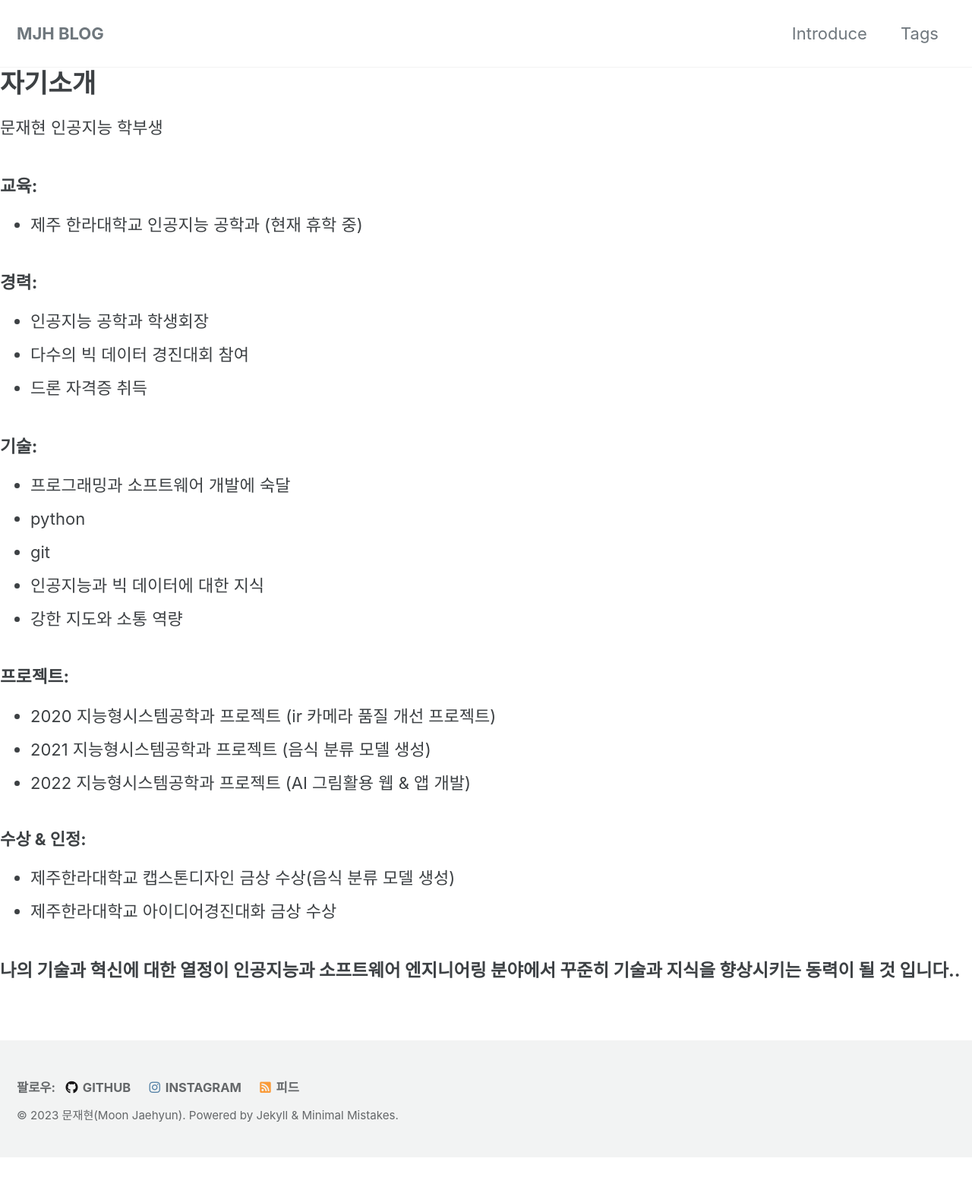
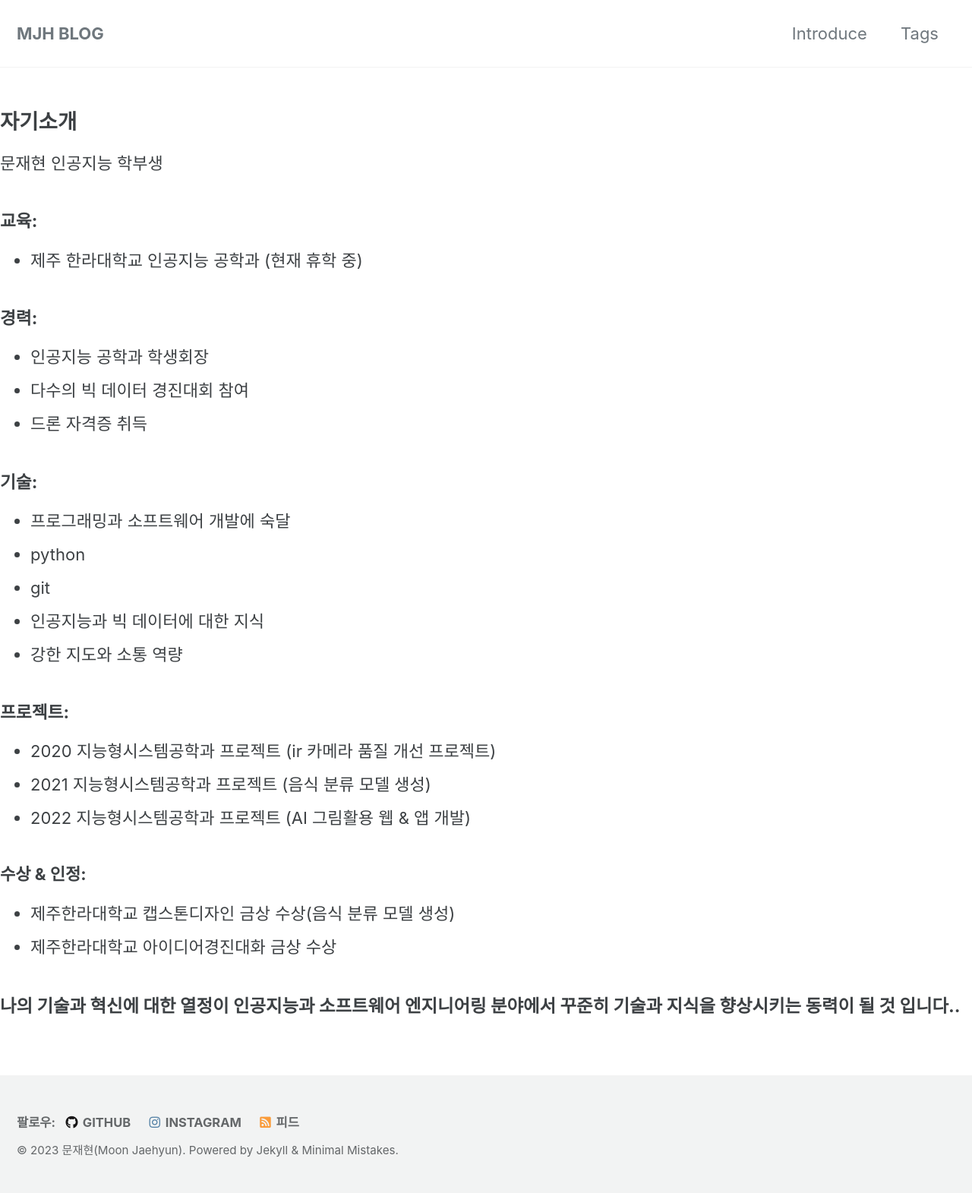
Before and after one commit to MoonJaehyun/blogtest1, a Jekyll site: the page built from _pages/about.md, in a window 1280 px wide. Shown: the whole page at 76% size. Built offline with Jekyll 4.4.1, drawn with Linux system fonts in a browser that asks for light colours; cached includes are drawn as plain includes; our own code applies the rules of GitHub Pages for plain Markdown files; before the commit the page ends 1524 px from its top, so only the background shows below that.

Commit message:
introudce

```diff
--- a/_pages/about.md
+++ b/_pages/about.md
@@ -6,7 +6,7 @@ toc_sticky: true
 toc_label: "MYSELF"
 ---
 
-# 자기소개
+## 자기소개
 
 문재현
 인공지능 학부생
```
